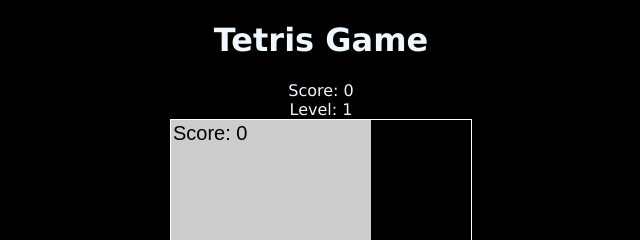
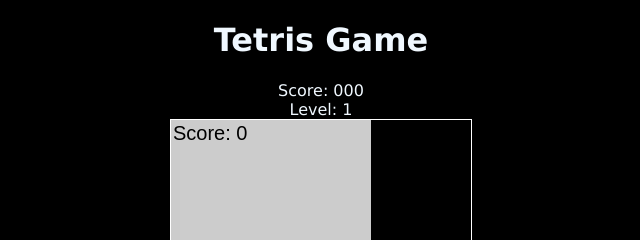
Before and after one commit to jariwarlord/Tetris1, a plain HTML site: page index.html in a window 1280 px wide. Shown: the top 240 px of the page, 319-959 px from the left. Drawn offline with Linux system fonts and the light colour scheme.

Commit message:
Update index.html

```diff
--- a/index.html
+++ b/index.html
@@ -8,7 +8,7 @@
 </head>
 <body>
     <h1>Tetris Game</h1>
-    <div id="score">Score: 0</div> <div id="level">Level: 1</div>
+    <div id="score">Score: 000</div> <div id="level">Level: 1</div>
     <canvas id="tetris" width="300" height="400"> </canvas>
     <script src="script.js"></script>
 </body>
```
